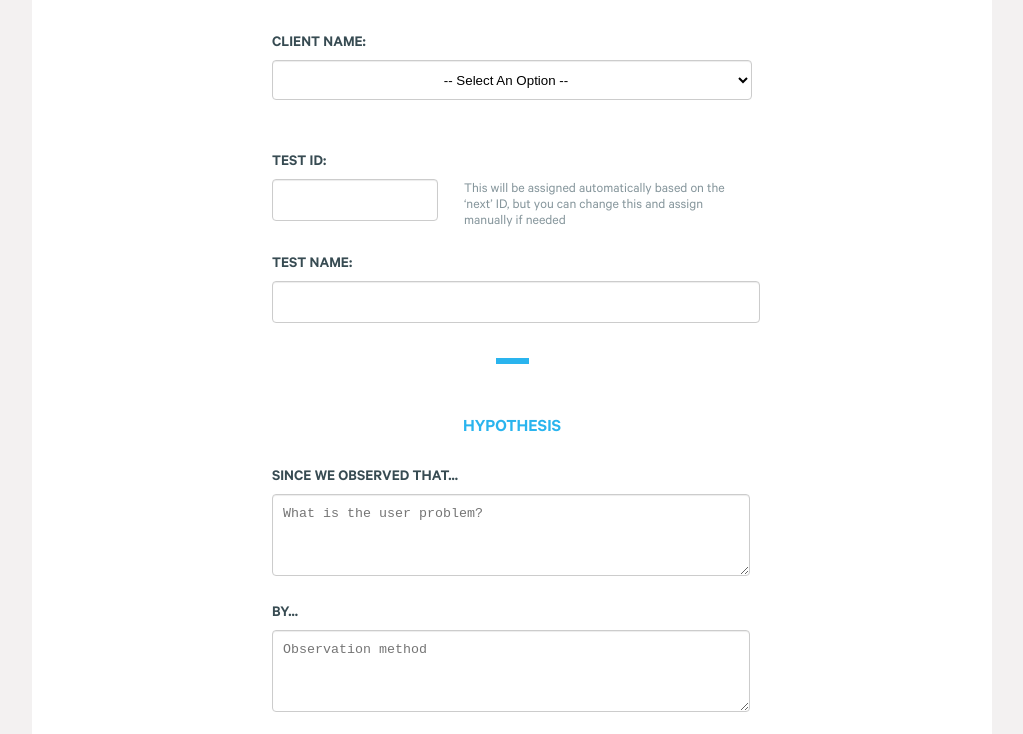
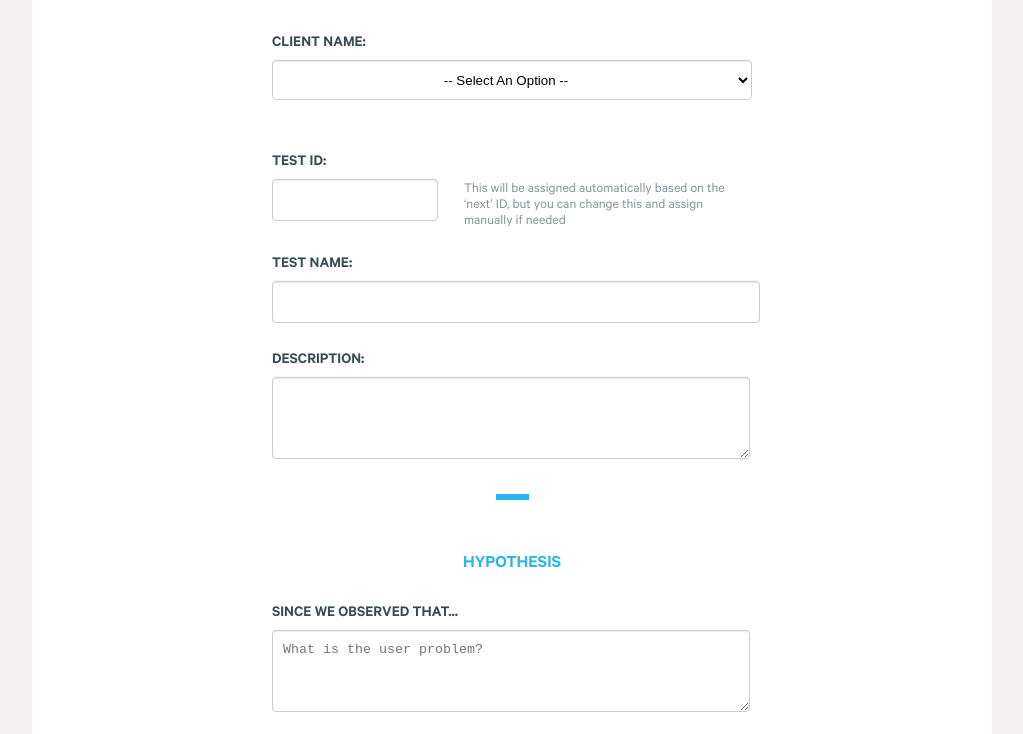
Before and after one commit to denisakov/ucv2, a plain HTML site: page index.html in a window 1280 px wide. Shown: the part 342-1076 px from the top of the page, without its empty margins (136-1159 px from the left). Drawn offline with nearby package versions, Linux system fonts and the light colour scheme; files whose address does not match are found by name.

Commit message:
added the description field

```diff
--- a/index.html
+++ b/index.html
@@ -107,6 +107,10 @@
                             <span class="form-field">
                                 <label class="label" for="input-10">Test Name:</label>
                                 <input id="testName" class="field" type="text" name="testName" size="40">
+                            </span>
+                            <span class="form-field">
+                                <label class="label" for="input-10">Description:</label>
+                                <textarea id="testDescription" class="field" name="testDescription" cols="39" rows="5" style="height:60px;"></textarea>
                             </span>
 
                             <hr class="ucform-breakpoint">
```
